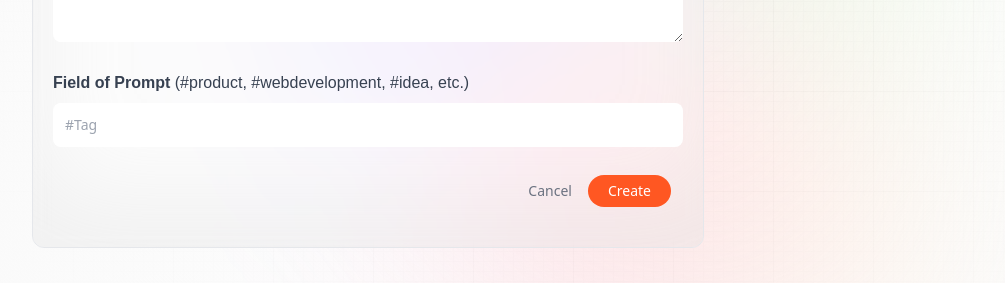
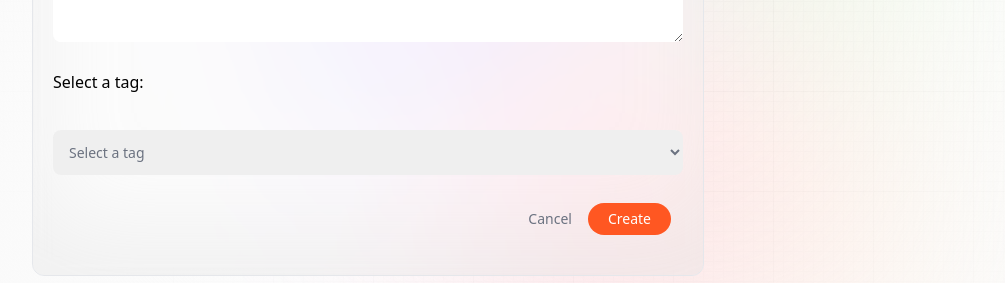
Before and after one commit to dstowe/promptopia, a Next.js app: page /create-prompt in a window 1280 px wide. Shown: the part 514-797 px from the top of the page, without its empty margins (32-1037 px from the left). Built offline with nearby package versions, Linux system fonts and the light colour scheme; no server answers.

Commit message:
Dropdown added

```diff
--- a/components/Form.jsx
+++ b/components/Form.jsx
@@ -2,60 +2,35 @@ import Link from "next/link";
 
 const Form = ({ type, post, setPost, submitting, handleSubmit }) => {
   return (
-    <section className='w-full max-w-full flex-start flex-col'>
-      <h1 className='head_text text-left'>
-        <span className='blue_gradient'>{type} Post</span>
+    <section className="w-full max-w-full flex-start flex-col">
+      <h1 className="head_text text-left">
+        <span className="blue_gradient">{type} Post</span>
       </h1>
-      <p className='desc text-left max-w-md'>
-        {type} and share amazing prompts with the world, and let your
-        imagination run wild with any AI-powered platform
-      </p>
+      <p className="desc text-left max-w-md">{type} and share amazing prompts with the world, and let your imagination run wild with any AI-powered platform</p>
 
-      <form
-        onSubmit={handleSubmit}
-        className='mt-10 w-full max-w-2xl flex flex-col gap-7 glassmorphism'
-      >
+      <form onSubmit={handleSubmit} className="mt-10 w-full max-w-2xl flex flex-col gap-7 glassmorphism">
         <label>
-          <span className='font-satoshi font-semibold text-base text-gray-700'>
-            Your AI Prompt
-          </span>
+          <span className="font-satoshi font-semibold text-base text-gray-700">Your AI Prompt</span>
 
-          <textarea
-            value={post.prompt}
-            onChange={(e) => setPost({ ...post, prompt: e.target.value })}
-            placeholder='Write your post here'
-            required
-            className='form_textarea '
-          />
+          <textarea value={post.prompt} onChange={(e) => setPost({ ...post, prompt: e.target.value })} placeholder="Write your post here" required className="form_textarea " />
         </label>
 
-        <label>
-          <span className='font-satoshi font-semibold text-base text-gray-700'>
-            Field of Prompt{" "}
-            <span className='font-normal'>
-              (#product, #webdevelopment, #idea, etc.)
-            </span>
-          </span>
-          <input
-            value={post.tag}
-            onChange={(e) => setPost({ ...post, tag: e.target.value })}
-            type='text'
-            placeholder='#Tag'
-            required
-            className='form_input'
-          />
-        </label>
-
-        <div className='flex-end mx-3 mb-5 gap-4'>
-          <Link href='/' className='text-gray-500 text-sm'>
+        <label htmlFor="tagSelect">Select a tag:</label>
+        <select id="tagSelect" value={post.tag} onChange={(e) => setPost({ ...post, tag: e.target.value })} required className="form_input">
+          <option value="">Select a tag</option>
+          <option value="#Next.js">#Next.js</option>
+          <option value="#JavaScript">#JavaScript</option>
+          <option value="#React">#React</option>
+          <option value="#MongoDB">#MongoDB</option>
+          <option value="#PHP">#PHP</option>
+          <option value="#MySQL">#MySQL</option>
+        </select>
+        <div className="flex-end mx-3 mb-5 gap-4">
+          <Link href="/" className="text-gray-500 text-sm">
             Cancel
           </Link>
 
-          <button
-            type='submit'
-            disabled={submitting}
-            className='px-5 py-1.5 text-sm bg-primary-orange rounded-full text-white'
-          >
+          <button type="submit" disabled={submitting} className="px-5 py-1.5 text-sm bg-primary-orange rounded-full text-white">
             {submitting ? `${type}ing...` : type}
           </button>
         </div>
```
